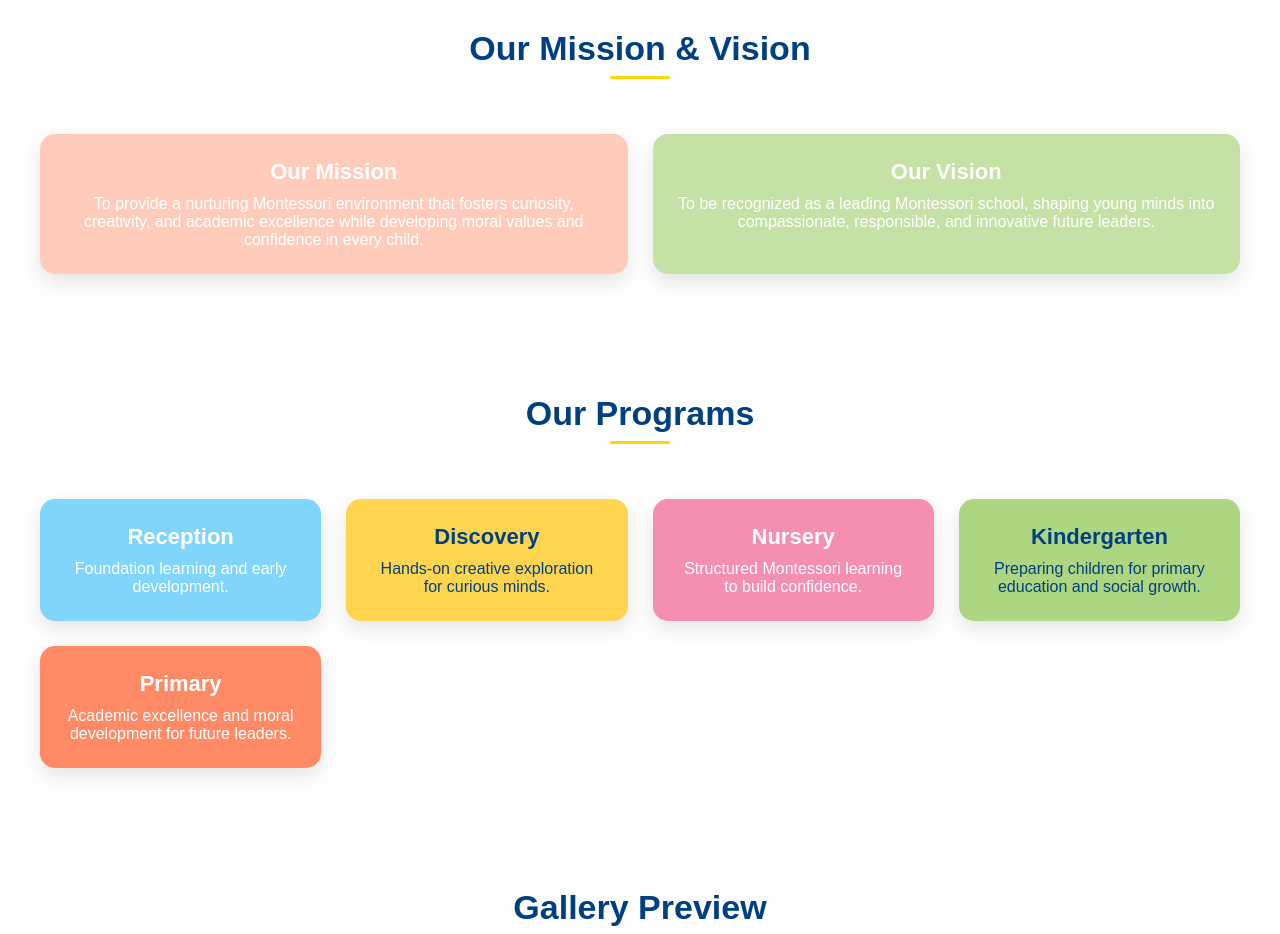
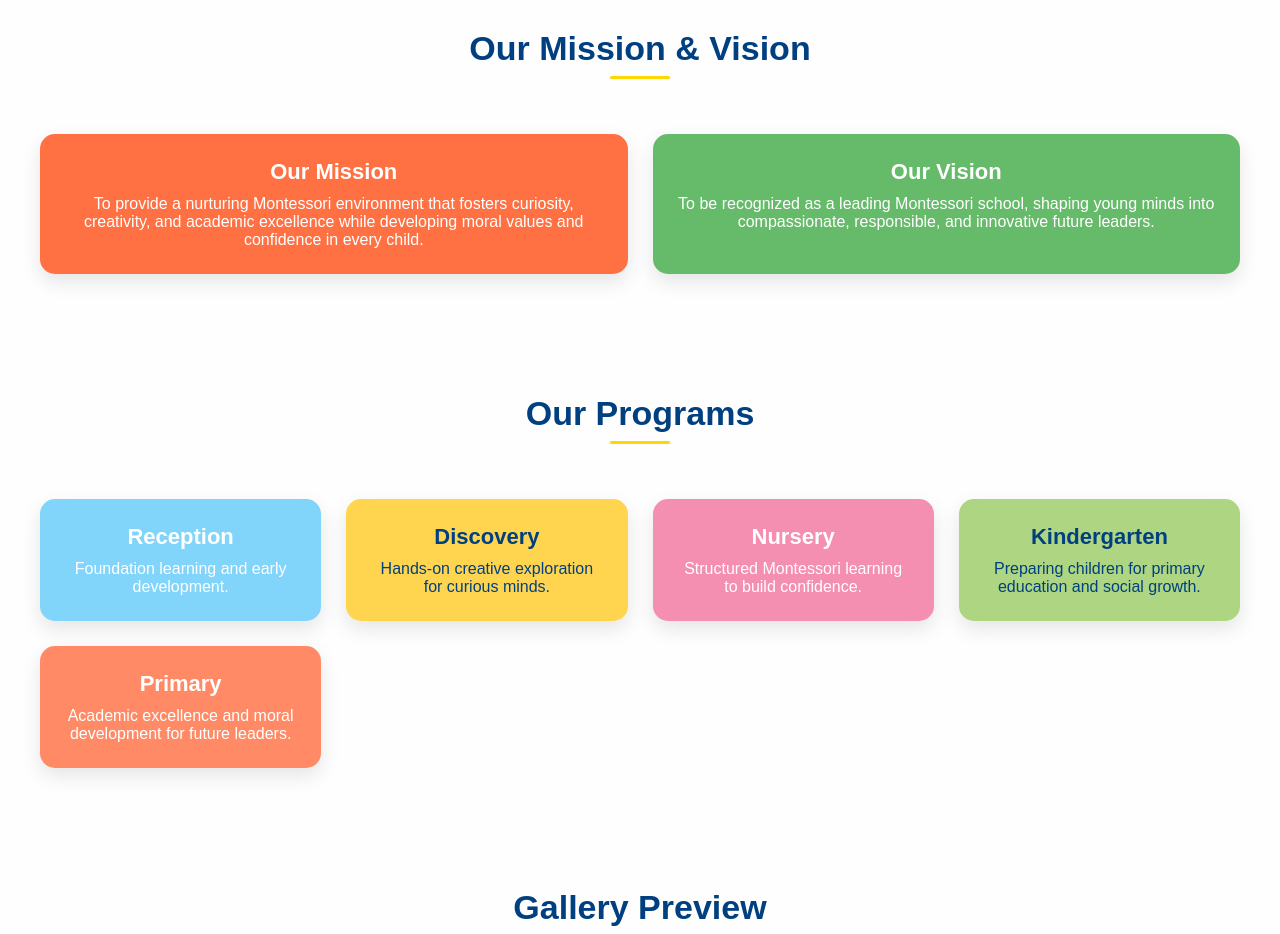
Before and after one commit to muslimahoyetunde25-eng/whiteheart-school, a website: page public/home.html in a window 1280 px wide. Shown: the part 960-1894 px from the top of the page. Drawn offline with Linux system fonts and the light colour scheme.

Commit message:
Update home.html

```diff
--- a/public/home.html
+++ b/public/home.html
@@ -142,12 +142,17 @@
             margin-bottom: 15px;
         }
 
+        /* Mission & Vision vibrant colors */
         #mission-vision .card:nth-child(1){
-            background: #ffccbc;
+            background: #ff7043; /* bright orange for Mission */
         }
 
         #mission-vision .card:nth-child(2){
-            background: #c5e1a5;
+            background: #66bb6a; /* bright green for Vision */
+        }
+
+        #mission-vision .card p{
+            color: white;
         }
 
         #programs .card:nth-child(1){
```
